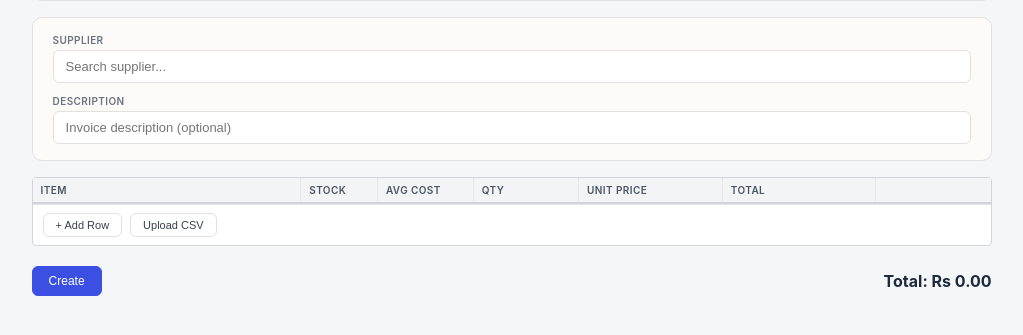
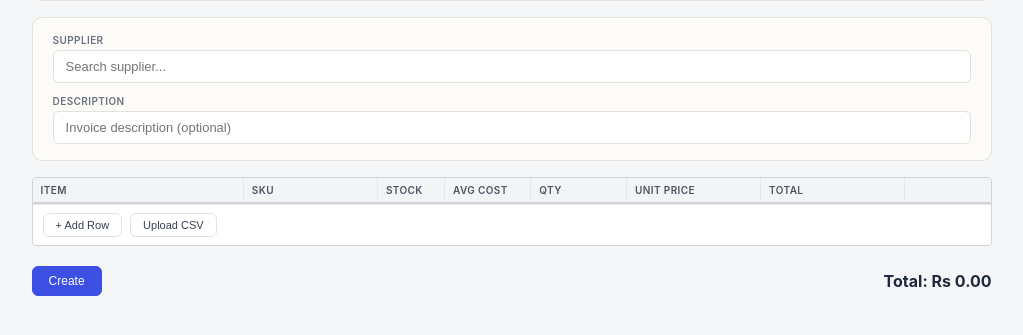
Before and after one commit to Muhammad2684/JITM-manufacture, a Flask app: template templates/create_purchase_invoice.html in a window 1280 px wide. Shown: the part 199-534 px from the top of the page, without its empty margins (187-1210 px from the left). Run offline with Flask 3, Linux system fonts and the light colour scheme; the template is opened without the code that fills it: most values are stand-ins (such as "Sample title", 1, 10 or a date in 2020); lists and menus that the app fills with data are empty.

Commit message:
Create Purchase Invoice: frozen SKU column, removed grey bracket text

```diff
--- a/templates/create_purchase_invoice.html
+++ b/templates/create_purchase_invoice.html
@@ -17,7 +17,7 @@
 .ci-entity label{font-size:10px;text-transform:uppercase;letter-spacing:.04em;color:#6b7280;font-weight:600;display:block;margin-bottom:4px}
 .ci-entity select,.ci-entity input{width:100%;padding:8px 12px;border:1px solid #e2e1de;border-radius:6px;font-size:13px;color:#1e293b;background:#fff}
 .ci-entity select:focus,.ci-entity input:focus{outline:none;border-color:#3b4fe2}
-.ssheet{background:#fff;border:1px solid #d1d5db;border-radius:4px;margin-bottom:16px}
+.ssheet{background:#fff;border:1px solid #d1d5db;border-radius:4px;margin-bottom:16px;overflow-x:auto}
 
 .ssheet table{width:100%;border-collapse:collapse;table-layout:fixed}
 .ssheet th{background:#f3f4f6;padding:6px 8px;text-align:left;font-size:10px;font-weight:600;color:#4b5563;text-transform:uppercase;letter-spacing:.04em;border-bottom:2px solid #d1d5db;border-right:1px solid #e5e7eb}
@@ -38,8 +38,11 @@
 .ci-footer .gt{margin-left:auto;font-size:16px;font-weight:700;color:#1e293b}
 .ssheet .item-wrap{position:relative;display:flex;align-items:center;gap:6px}
 .ssheet .item-wrap .cell{width:auto;flex:1;min-width:0}
-.ssheet .sku-tag{font-size:11px;color:#9ca3af;white-space:nowrap;flex-shrink:0;pointer-events:none}
 .ssheet .cell-static{padding:6px 8px;font-size:12px;color:#6b7280;text-align:right}
+.ssheet th.sku-col,.ssheet td.sku-col{position:sticky;left:0;z-index:2}
+.ssheet th.sku-col{background:#f3f4f6}
+.ssheet td.sku-col{background:#fff}
+.ssheet td.sku-col .cell-static{color:#1e293b}
 .ssheet .ac-list{display:none;position:absolute;top:100%;left:0;right:0;background:#fff;border:1px solid #d1d5db;border-radius:4px;max-height:160px;overflow-y:auto;z-index:50;box-shadow:0 4px 12px rgba(0,0,0,.08)}
 .ssheet .ac-list div{padding:6px 8px;font-size:12px;cursor:pointer;border-bottom:1px solid #f3f4f6}
 .ssheet .ac-list div:hover{background:#eef2ff}
@@ -72,7 +75,7 @@
             </div>
             <div class="ssheet">
                 <table>
-                    <thead><tr><th style="width:28%">Item</th><th style="width:8%" class="text-right">Stock</th><th style="width:10%" class="text-right">Avg Cost</th><th style="width:11%" class="text-right">Qty</th><th style="width:15%" class="text-right">Unit Price</th><th style="width:16%" class="text-right">Total</th><th style="width:30px"></th></tr></thead>
+                    <thead><tr><th style="width:22%">Item</th><th style="width:14%" class="sku-col">SKU</th><th style="width:7%" class="text-right">Stock</th><th style="width:9%" class="text-right">Avg Cost</th><th style="width:10%" class="text-right">Qty</th><th style="width:14%" class="text-right">Unit Price</th><th style="width:15%" class="text-right">Total</th><th style="width:30px"></th></tr></thead>
                     <tbody id="items_tb"></tbody>
                 </table>
                 <div class="ssheet-foot"><button class="btn btn-sm" onclick="addRow()">+ Add Row</button><button class="btn btn-sm" onclick="triggerCSVUpload()">Upload CSV</button></div>
@@ -224,7 +227,8 @@ function addRow(data) {
     var total = data ? data.total : 0;
     var pid = data ? (data.pid || null) : null;
     var html = '<tr id="rr-'+rowId+'"' + (pid ? ' data-pid="'+pid+'"' : '') + '>';
-    html += '<td class="item-wrap"><input class="cell" id="in-'+rowId+'" placeholder="Type item name..." oninput="onItemInput(this,'+rowId+')" onkeydown="acKeydown(event,this,'+rowId+')" onblur="setTimeout(function(){acHide('+rowId+')},200)" value="'+name.replace(/"/g,'&quot;')+'"><span class="sku-tag" id="sk-'+rowId+'"></span><div class="ac-list" id="ac-'+rowId+'"></div></td>';
+    html += '<td class="item-wrap"><input class="cell" id="in-'+rowId+'" placeholder="Type item name..." oninput="onItemInput(this,'+rowId+')" onkeydown="acKeydown(event,this,'+rowId+')" onblur="setTimeout(function(){acHide('+rowId+')},200)" value="'+name.replace(/"/g,'&quot;')+'"><div class="ac-list" id="ac-'+rowId+'"></div></td>';
+    html += '<td class="sku-col"><div class="cell-static" id="sk-'+rowId+'"></div></td>';
     html += '<td class="text-right"><div class="cell-static" id="stk-'+rowId+'">&mdash;</div></td>';
     html += '<td class="text-right"><div class="cell-static" id="avg-'+rowId+'">&mdash;</div></td>';
     html += '<td><input class="cell num qty" value="'+qty+'" oninput="calcRow(this)" onfocus="this.select()"></td>';
@@ -450,7 +454,7 @@ function saveProduct(e) {
             if (tr) {
                 tr.dataset.pid = d.id;
                 var skuEl = document.getElementById('sk-'+createTargetRid);
-                if (skuEl) skuEl.textContent = data.sku ? '['+data.sku+']' : '';
+                if (skuEl) skuEl.textContent = data.sku || '';
                 var stkEl = document.getElementById('stk-'+createTargetRid);
                 if (stkEl) stkEl.textContent = '0';
                 var avgEl = document.getElementById('avg-'+createTargetRid);
@@ -504,7 +508,7 @@ function setSkuTag(rid, pid) {
     var el = document.getElementById('sk-'+rid);
     if (!el) return;
     var p = pid ? products.find(function(x){ return x.id === pid; }) : null;
-    el.textContent = p && p.sku ? '[' + p.sku + ']' : '';
+    el.textContent = p && p.sku ? p.sku : '';
 }
 function refreshSkuTags() {
     document.querySelectorAll('#items_tb tr[data-pid]').forEach(function(tr){
```
